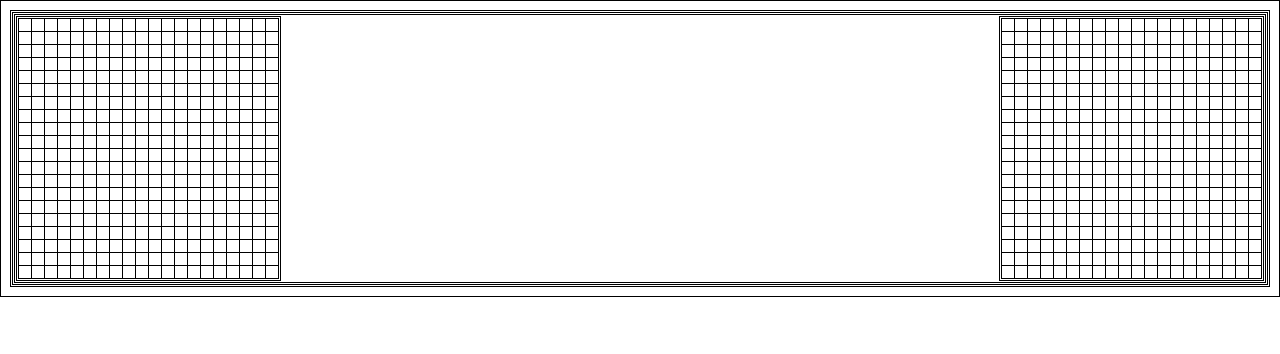
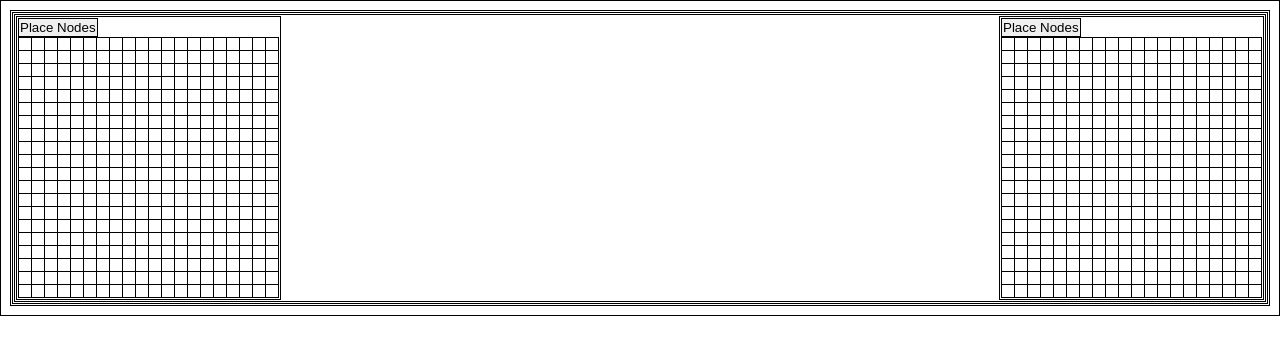
Before and after one commit to DylanCStack/Cannonade, a React (Create React App) app: page / in a window 1280 px wide. Shown: the top 354 px of the page. Built offline with nearby package versions, Linux system fonts and the light colour scheme.

Commit message:
add ability to place nodes on the grid

```diff
--- a/src/components/Board.js
+++ b/src/components/Board.js
@@ -6,25 +6,65 @@ function createGrid(numRows, numCols) {
   for(let y = 0; y < numRows; y++) {
     let cols = [];
     for(let x = 0; x < numCols; x++) {
-      cols.push({'x': x, 'y': y});
+      cols.push({x, y, maxX: numCols, maxY: numRows, empty: true, node: false, hit: false});
     }
     rows.push(cols);
   }
   return rows;
 }
 
+const boardHeight = 20;
+const boardWidth = 20;
 export class Board extends React.Component {
   constructor(props) {
     super(props);
     this.state = {
-      matrix: createGrid(20,20)
+      matrix: createGrid(boardHeight, boardWidth),
+      action: {},
     }
+    this.action = {};
+    this.clickHandler = this.clickHandler.bind(this);
+    this.setAction = this.setAction.bind(this);
   }
+
+  setAction(action) {
+    this.action = action;
+    this.state.action = this.action;
+  }
+
+  clickHandler(y,x) {
+    console.log('click');
+    let newMatrix = this.state.matrix;
+    if(this.action === 'node'){
+      if((x > 0 && x < boardWidth-1) && (y > 0 && y < boardHeight-1)){
+        // Make sure clicked cell is not at the edge of the grid
+        for(let i = 1; i <= 9; i++){
+          // Ugly loop because I thought 9 'Object.assign's was uglier
+          // loop will target clicked cell and all adjcent cells
+          let yCoord = y - i % 3 + 1;
+          let xCoord = x  - Math.floor((9-i)/3) + 1;
+          Object.assign(newMatrix[yCoord][xCoord], {
+            node: (yCoord===y) && (xCoord===x) ? true : false,
+            empty: false,
+          });
+          console.log(`assign to   ${yCoord},${xCoord}`)
+        }
+      } else {
+        console.log('Cannot place node at the edge of the grid');
+      }
+    }
+
+    this.setState({matrix: newMatrix});
+  }
+
   render() {
     let matrix = this.state.matrix;
+    let action = this.state.action;
+
     return(
       <div className='board'>
-        <Grid matrix={matrix}/>
+        <button disabled={this.action === 'node'} onClick={()=>{this.setAction('node')}}>Place Nodes</button>
+        <Grid matrix={matrix} action={this.clickHandler}/>
       </div>
     );
   }
--- a/src/components/Cell.js
+++ b/src/components/Cell.js
@@ -4,19 +4,19 @@ export class Cell extends React.Component {
   constructor(props) {
     super(props);
     this.handleClick = this.handleClick.bind(this);
-    this.state = {
-      hit: false,
-    }
+    this.takeAction = this.props.takeAction;
   }
+
   handleClick(e) {
-    if(!this.state.hit){
-      this.setState({hit: true})
-      console.log(`Hit: ${this.props.x}, ${this.props.y}`);
-    }
+    this.takeAction(this.props.y, this.props.x);
   }
 
   render() {
-    let style = ['cell', this.state.hit && 'inactive'].join(' ');
-    return <td className={style} onClick={this.handleClick}></td>
+    let inactive = this.props.hit ? 'inactive' : '';
+    let empty = this.props.empty ? '' : 'filled';
+    let node = this.props.node ? 'node' : '';
+    let style = `cell ${inactive} ${empty} ${node}`;
+
+    return <td className={style} onClick={this.handleClick}></td>;
   }
 }
--- a/src/components/Grid.js
+++ b/src/components/Grid.js
@@ -14,12 +14,11 @@ export class Grid extends React.Component {
       return (<tr key={y}>
       {
         row.map((col) => {
-          return (<Cell x={col.x} y={col.y} key={col.x}></Cell>)
+          return (<Cell {...col} key={col.x} takeAction={this.props.action}></Cell>)
         })
       }
       </tr>)
     });
-    console.log(grid);
 
     return (
       <table className='grid'>
```
